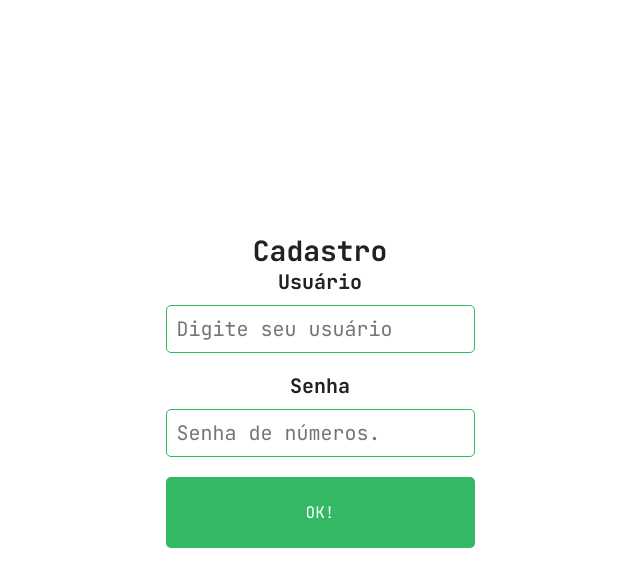
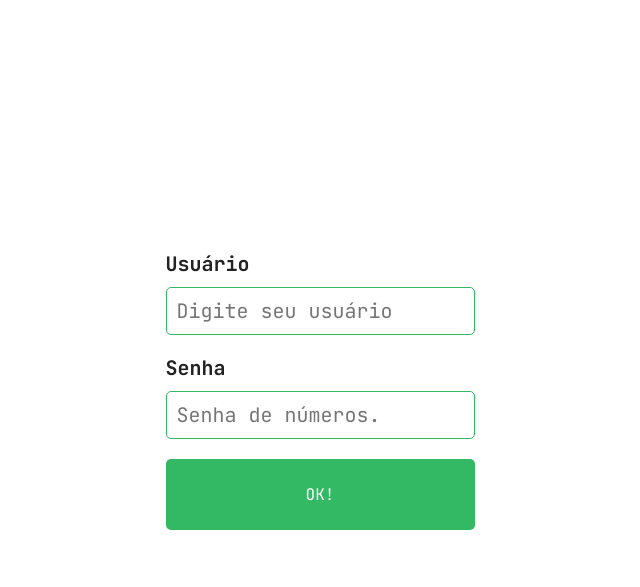
Before and after one commit to imxder/Virtual-Keyboard, a Flask app: page /path in a window 1280 px wide. Shown: the top 587 px of the page, without its empty margins (320-960 px from the left). Run offline with Flask 3, Linux system fonts and the light colour scheme.

Commit message:
funcionando

```diff
--- a/static/home.css
+++ b/static/home.css
@@ -144,12 +144,7 @@ button.btn:hover {
     border: 3px solid var(--bankgreen);
 }
 
-.titulo {
-    text-align: center;
-    font-size: 28px;
-    font-weight: bold;
 
-}
 
 .cadastrar{
     text-align: center;
--- a/templates/cadastrar.html
+++ b/templates/cadastrar.html
@@ -10,7 +10,7 @@
 <body>
 
     <div id="form_background">
-        <div class="titulo">Cadastro<div>
+
         <div id="cadastro">
 
             <form action="/cadastrarUsuario" id ="login" method="post">
--- a/templates/login.html
+++ b/templates/login.html
@@ -18,7 +18,7 @@
                 <label for="user">Usuário</label>
                 <input type="text" name="user" id="user" required placeholder="Digite seu usuário"><br>
                 <label for="senha" id="senha">Senha</label>
-                <input type="password" name="senha" id="pass" required placeholder="Use o teclado virtual para inserir sua senha!"><br>
+                <input type="password" name="senha" id="pass" required placeholder="Use o teclado virtual"><br>
                 <button class = "entrar" type="submit" id="btn_login">ENTRAR</button>
             </form>
         <div class = "container">
```
